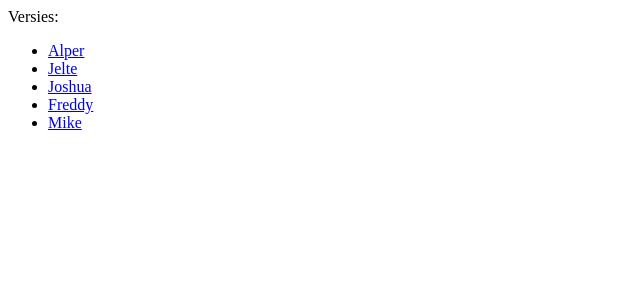
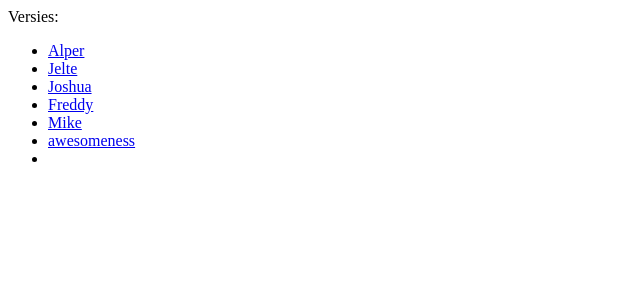
Before and after one commit to JelteF/Webprog, a PHP site: page / in a window 1280 px wide. Shown: the top 300 px of the page, without its empty margins (0-640 px from the left). Run offline with PHP 8.4, Linux system fonts and the light colour scheme.

Commit message:
testing merges

```diff
--- a/index.php
+++ b/index.php
@@ -14,6 +14,7 @@
 		<li><a href="/joshua/index.html">Joshua</a></li>
 		<li><a href="/freddy/index.html">Freddy</a></li>
 		<li><a href="/mike/index.html">Mike</a></li>
+        <li><a href="http://jbna.nl/">awesomeness</a><li>
 	</ul>
   </body>
 </html>
```
